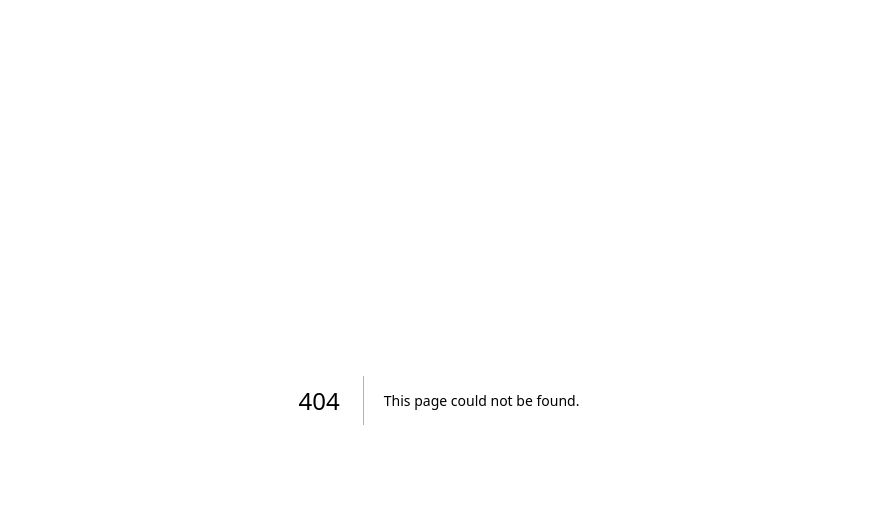
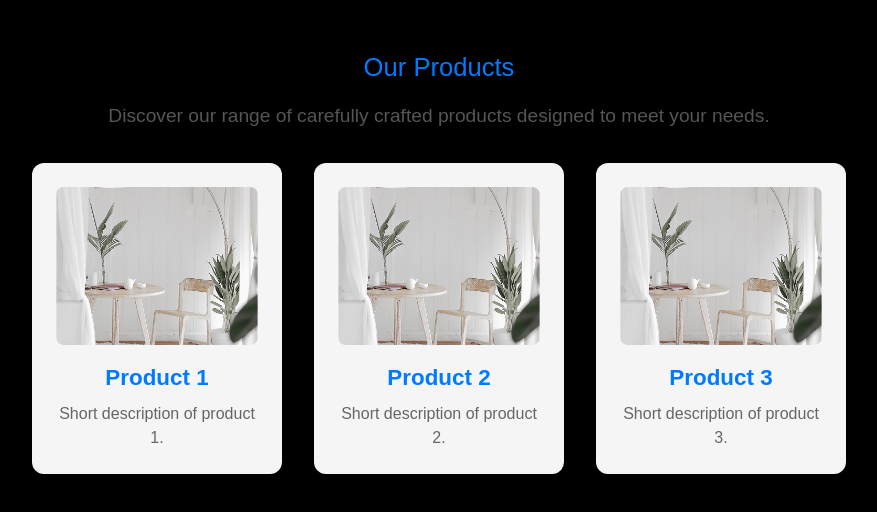
Before and after one commit to gyaneshorsingh1/LookScout, a Next.js app: page /Products in a window 1280 px wide. Before the commit this address had no page. Shown: the top 512 px of the page, without its empty margins (201-1078 px from the left). Built offline with nearby package versions, Linux system fonts and the light colour scheme.

Commit message:
routes pages are created

```diff
--- /dev/null
+++ b/src/app/Contacts/contacts.css
@@ -0,0 +1,49 @@
+.contacts-container {
+  padding: 3rem;
+  text-align: center;
+    max-width: 100%;
+  height: 100vh;
+  background: #000000;
+}
+.contacts-container>h1{
+    color: #007bff;
+}
+
+.description {
+  margin-top: 1rem;
+  color: #555;
+  font-size: 1.2rem;
+}
+
+.contact-form {
+  display: flex;
+  flex-direction: column;
+  gap: 1rem;
+  max-width: 400px;
+  margin: 0 auto;
+  margin-top: 2rem;
+}
+
+.contact-form input,
+.contact-form textarea {
+  padding: 0.8rem;
+  font-size: 1rem;
+  border: 1px solid #ccc;
+  border-radius: 8px;
+  width: 100%;
+}
+
+.contact-form button {
+  padding: 0.8rem;
+  font-size: 1.1rem;
+  background-color: #007bff;
+  color: white;
+  border: none;
+  border-radius: 8px;
+  cursor: pointer;
+  transition: background-color 0.3s ease;
+}
+
+.contact-form button:hover {
+  background-color: #0056b3;
+}
--- /dev/null
+++ b/src/app/Contacts/page.js
@@ -0,0 +1,38 @@
+"use client";
+import { motion } from "framer-motion";
+import "./contacts.css"; // Create this file
+
+export default function ContactsPage() {
+  return (
+    <div className="contacts-container">
+      <motion.h1
+        initial={{ opacity: 0, scale: 0.95 }}
+        animate={{ opacity: 1, scale: 1 }}
+        transition={{ duration: 0.5 }}
+      >
+        Contact Us
+      </motion.h1>
+
+      <motion.p
+        className="description"
+        initial={{ opacity: 0 }}
+        animate={{ opacity: 1 }}
+        transition={{ delay: 0.2 }}
+      >
+        We'd love to hear from you! Fill out the form below.
+      </motion.p>
+
+      <motion.form
+        className="contact-form"
+        initial={{ opacity: 0 }}
+        animate={{ opacity: 1 }}
+        transition={{ delay: 0.3 }}
+      >
+        <input type="text" placeholder="Name" required />
+        <input type="email" placeholder="Email" required />
+        <textarea placeholder="Your message..." required />
+        <button type="submit">Send</button>
+      </motion.form>
+    </div>
+  );
+}
--- /dev/null
+++ b/src/app/Products/page.js
@@ -0,0 +1,41 @@
+"use client";
+import { motion } from "framer-motion";
+import "./products.css"; // Create this for styling
+
+export default function ProductsPage() {
+  return (
+    <div className="products-container">
+
+      <motion.h1
+        initial={{ opacity: 0, y: -20 }}
+        animate={{ opacity: 1, y: 0 }}
+        transition={{ duration: 0.6 }}
+      >
+        Our Products
+      </motion.h1>
+      <motion.p
+        className="description"
+        initial={{ opacity: 0 }}
+        animate={{ opacity: 1 }}
+        transition={{ delay: 0.2 }}
+      >
+        Discover our range of carefully crafted products designed to meet your needs.
+      </motion.p>
+
+      <div className="product-grid">
+        {[1, 2, 3].map((item) => (
+          <motion.div
+            className="product-card"
+            key={item}
+            whileHover={{ scale: 1.05 }}
+            whileTap={{ scale: 0.95 }}
+          >
+            <img src="/blog3.png" alt="Product" />
+            <h3>Product {item}</h3>
+            <p>Short description of product {item}.</p>
+          </motion.div>
+        ))}
+      </div>
+    </div>
+  );
+}
--- /dev/null
+++ b/src/app/Products/products.css
@@ -0,0 +1,57 @@
+.products-container {
+  padding: 3rem;
+  text-align: center;
+  max-width: 100%;
+  height: 100vh;
+  background: #000000;
+}
+
+.products-container>h1{
+    color: #007bff;
+    font-size: 2vmax;
+}
+
+.description {
+  margin-top: 1rem;
+  color: #555;
+  font-size: 1.2rem;
+}
+
+.product-grid {
+  display: flex;
+  gap: 2rem;
+  justify-content: center;
+  margin-top: 2rem;
+  flex-wrap: wrap;
+}
+
+.product-card {
+  background: #f5f5f5;
+  padding: 1.5rem;
+  border-radius: 12px;
+  width: 250px;
+  box-shadow: 0 4px 10px rgba(0, 0, 0, 0.1);
+  transition: transform 0.3s ease-in-out;
+}
+
+.product-card img {
+  width: 100%;
+  height: auto;
+  border-radius: 8px;
+}
+
+.product-card h3 {
+  margin-top: 1rem;
+  font-size: 1.4rem;
+  font-weight: 600;
+  color: #007bff;
+}
+
+.product-card p {
+  margin-top: 0.5rem;
+  color: #666;
+}
+
+.product-card:hover {
+  transform: translateY(-5px);
+}
--- /dev/null
+++ b/src/app/Resources/page.js
@@ -0,0 +1,38 @@
+"use client";
+import { motion } from "framer-motion";
+import "./resources.css"; // Create this file
+
+export default function ResourcesPage() {
+  return (
+    <div className="resources-container">
+      <motion.h1
+        initial={{ opacity: 0, x: -20 }}
+        animate={{ opacity: 1, x: 0 }}
+        transition={{ duration: 0.6 }}
+      >
+        Resources
+      </motion.h1>
+      <motion.p
+        className="description"
+        initial={{ opacity: 0 }}
+        animate={{ opacity: 1 }}
+        transition={{ delay: 0.2 }}
+      >
+        Explore articles, tutorials, and tools to help you grow.
+      </motion.p>
+
+      <ul className="resource-list">
+        {["Blog", "Tutorials", "E-books"].map((resource, i) => (
+          <motion.li
+            key={i}
+            initial={{ opacity: 0, y: 20 }}
+            animate={{ opacity: 1, y: 0 }}
+            transition={{ delay: 0.3 + i * 0.1 }}
+          >
+            {resource}
+          </motion.li>
+        ))}
+      </ul>
+    </div>
+  );
+}
--- /dev/null
+++ b/src/app/Resources/resources.css
@@ -0,0 +1,34 @@
+.resources-container {
+  padding: 3rem;
+  text-align: center;
+    max-width: 100%;
+  height: 100vh;
+  background: #000000cd;
+}
+
+.resources-container>h1{
+    color: #007bff;
+}
+.description {
+  margin-top: 1rem;
+  color: #555;
+  font-size: 1.2rem;
+}
+
+.resource-list {
+  list-style: none;
+  padding: 0;
+  margin-top: 2rem;
+}
+
+.resource-list li {
+  font-size: 1.2rem;
+  color: #007bff;
+  margin-bottom: 1rem;
+  cursor: pointer;
+  transition: color 0.3s ease;
+}
+
+.resource-list li:hover {
+  color: #0056b3;
+}
--- /dev/null
+++ b/src/app/not-found.js
@@ -0,0 +1,3 @@
+export default function NotFound() {
+  return <h1>404 — Page Not Found</h1>;
+}
--- /dev/null
+++ b/src/app/resources.js
@@ -0,0 +1,4 @@
+// app/Resources/page.jsx
+export default function Resources() {
+  return <div>Resources Page</div>;
+}
--- a/src/components/Header/Navbar.js
+++ b/src/components/Header/Navbar.js
@@ -20,7 +20,7 @@ const itemVariants = {
 export default function Navbar() {
   const links = [
     { label: "Home", href: "/" },
-    { label: "Products", href: "/our-products" },
+    { label: "Products", href: "/Products" },
     { label: "Resources", href: "/Resources" },
     { label: "Contacts", href: "/Contacts" },
   ];
--- a/src/components/HomeLayout/HeroSection.js
+++ b/src/components/HomeLayout/HeroSection.js
@@ -2,7 +2,6 @@
 
 import { useEffect, useState } from "react";
 import { motion } from "framer-motion";
-
 
 import "./herosection.css";
 
```
